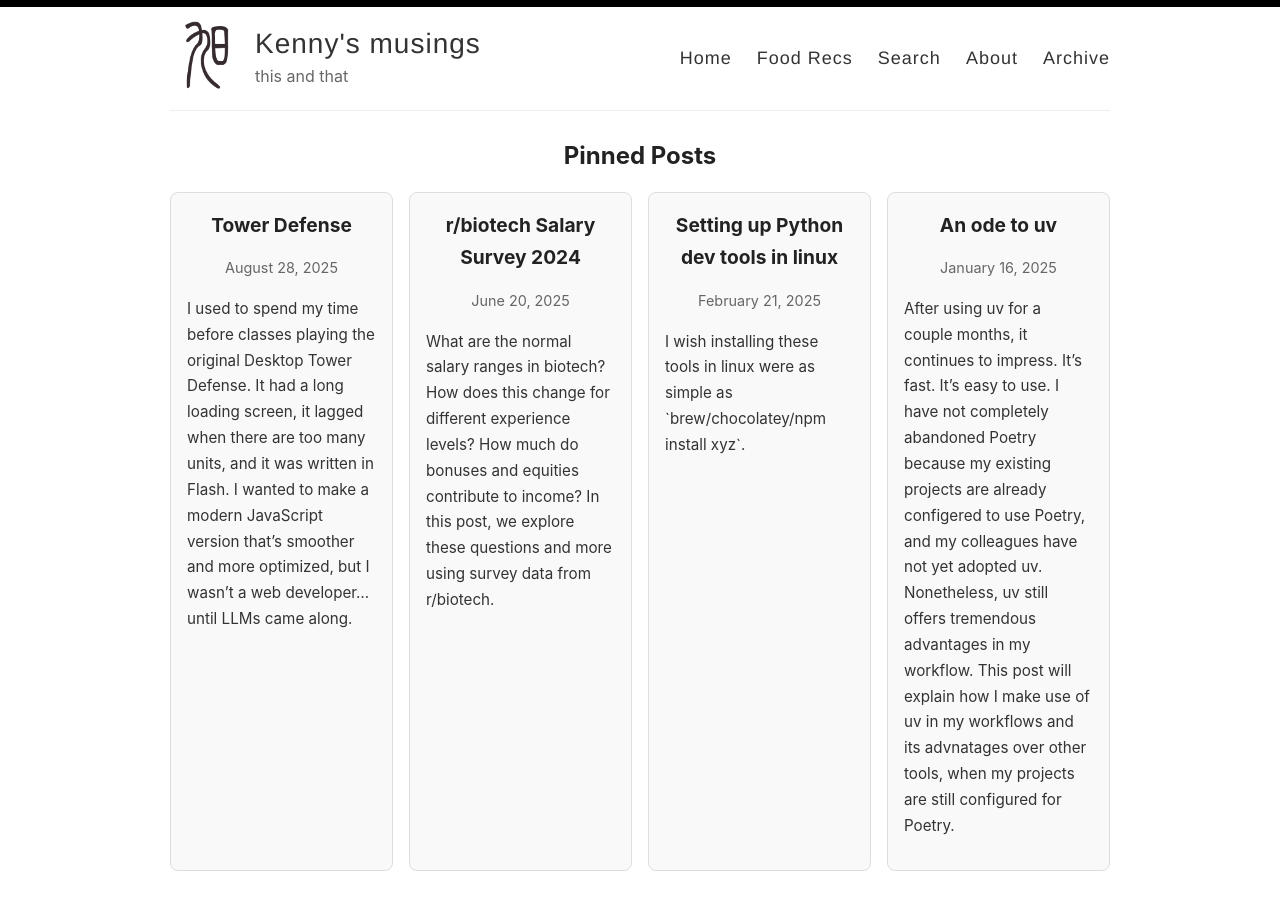
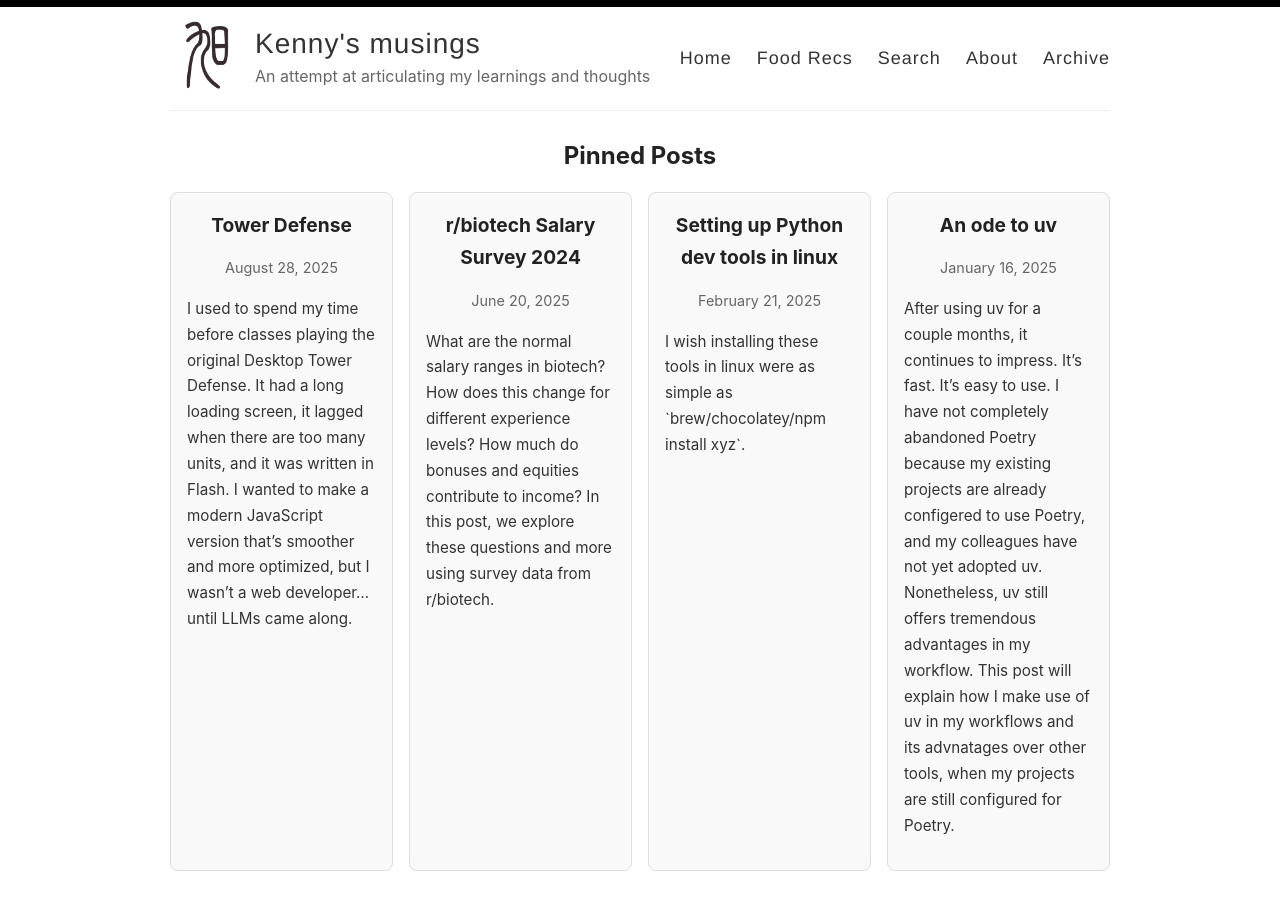
Before and after one commit to kfchou/kfchou.github.io, a Jekyll site: the page built from index.html, in a window 1280 px wide and 900 px high. Built offline with Jekyll 4.4.1, drawn with Linux system fonts in a browser that asks for light colours; the list of posts is cut into pages by our own code.

Commit message:
change subtitle

```diff
--- a/_config.yml
+++ b/_config.yml
@@ -9,7 +9,7 @@ name: Kenny's musings
 author: Kenny Chou
 
 # Short bio or description (displayed in the header)
-description: this and that
+description: An attempt at articulating my learnings and thoughts
 
 # URL of your avatar or profile pic (you could use your GitHub profile pic)
 avatar: /images/hsu.png
```
